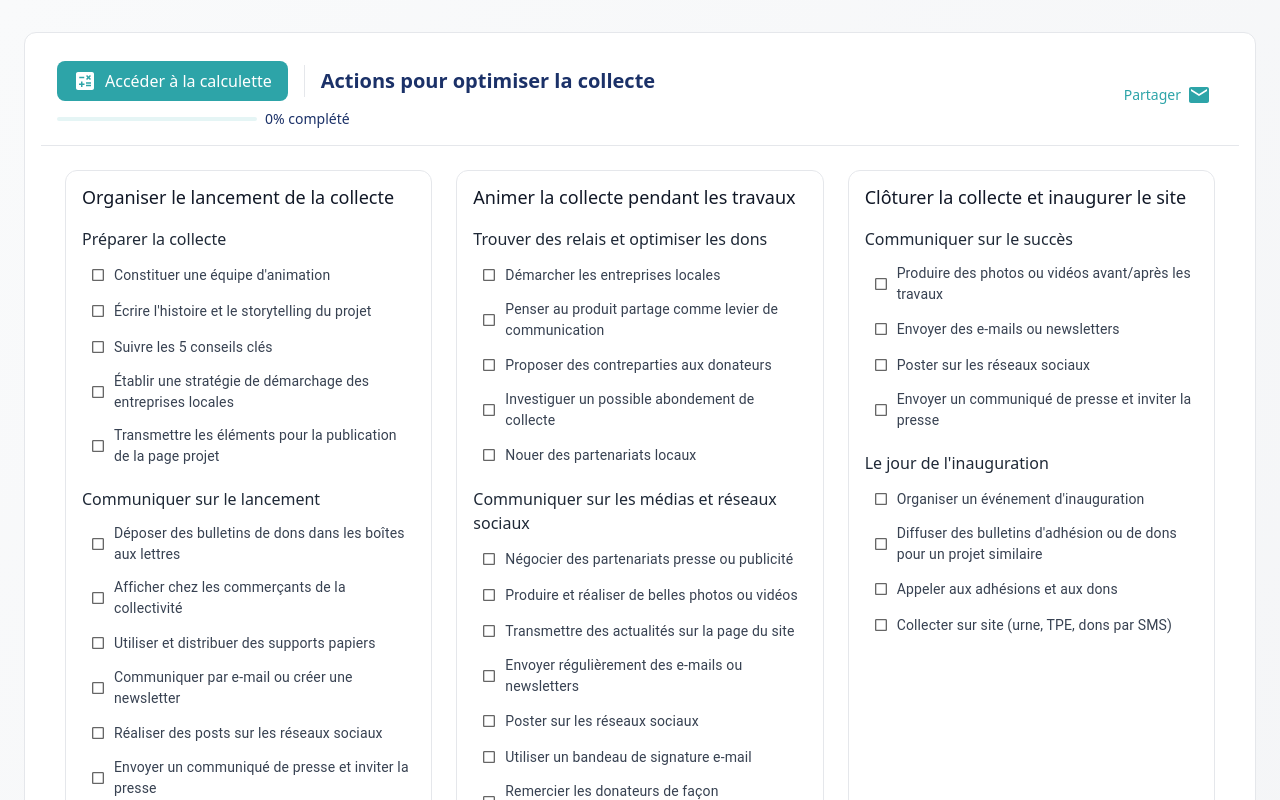
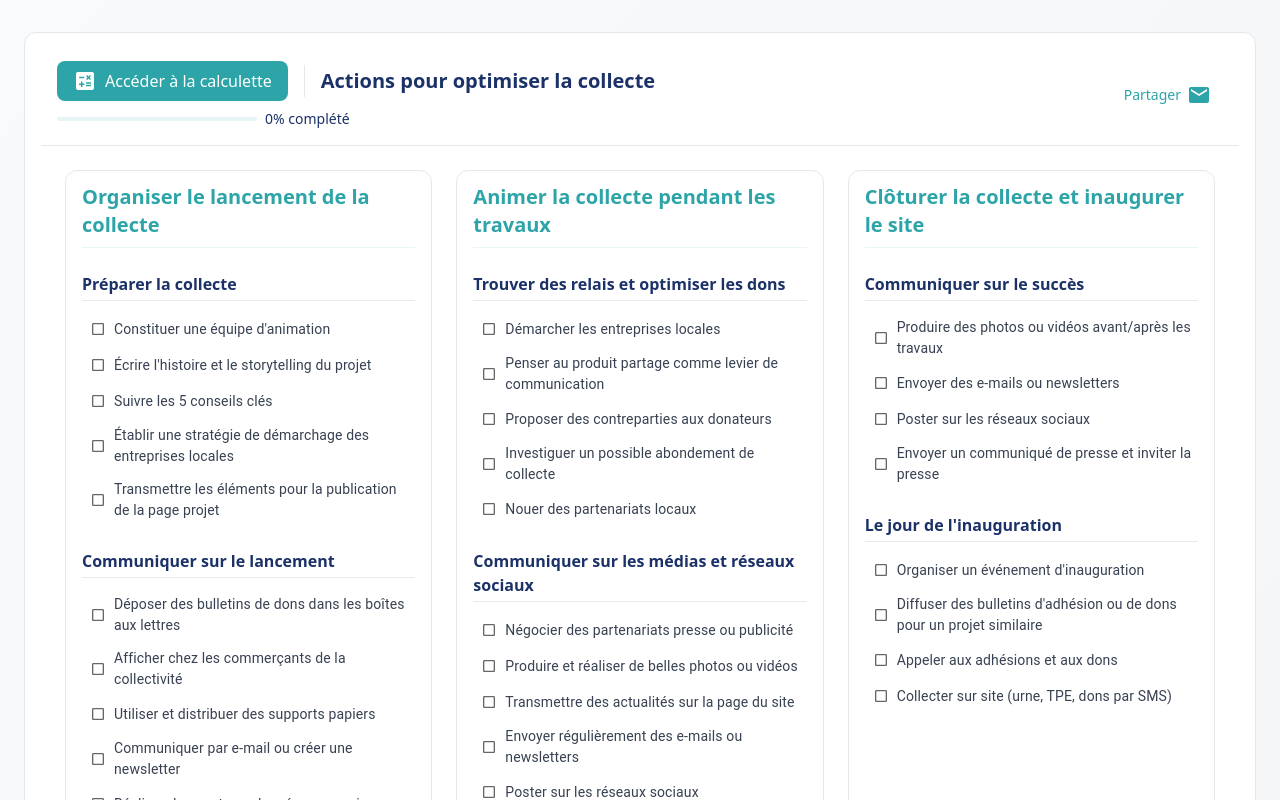
Before and after one commit to heartblood91/donation-calculator, a React (Vite) app: page / in a window 1280 px wide. Both pictures are taken after a click on the button "Accéder aux actions recommandées". Built offline with nearby package versions, Linux system fonts and the light colour scheme.

Commit message:
Update TodoList section and subgroup styling with enhanced typography and border accents

```diff
--- a/src/components/TodoList.tsx
+++ b/src/components/TodoList.tsx
@@ -44,15 +44,15 @@ export const TodoList: FC<TodoListProps> = ({
                 return (
                   <Card key={sectionIndex}>
                     <Stack spacing={2}>
-                      <h2 className="text-lg font-medium text-gray-900">
+                      <h2 className="text-xl font-bold text-[#2DA4A8] pb-2 border-b border-[#2DA4A8]/10">
                         {section.title}
                       </h2>
                       {section.subGroups.map((subGroup: SubGroup, subGroupIndex: number) => {
                         if (!subGroup || !Array.isArray(subGroup.actions)) return null;
 
                         return (
-                          <div key={subGroupIndex}>
-                            <h3 className="text-base font-medium text-gray-800 mb-2">
+                          <div key={subGroupIndex} className="pt-2">
+                            <h3 className="text-base font-semibold text-[#1B3168] mb-3 pb-1 border-b border-[#1B3168]/10">
                               {subGroup.title}
                             </h3>
                             <Stack spacing={0.5}>
```
